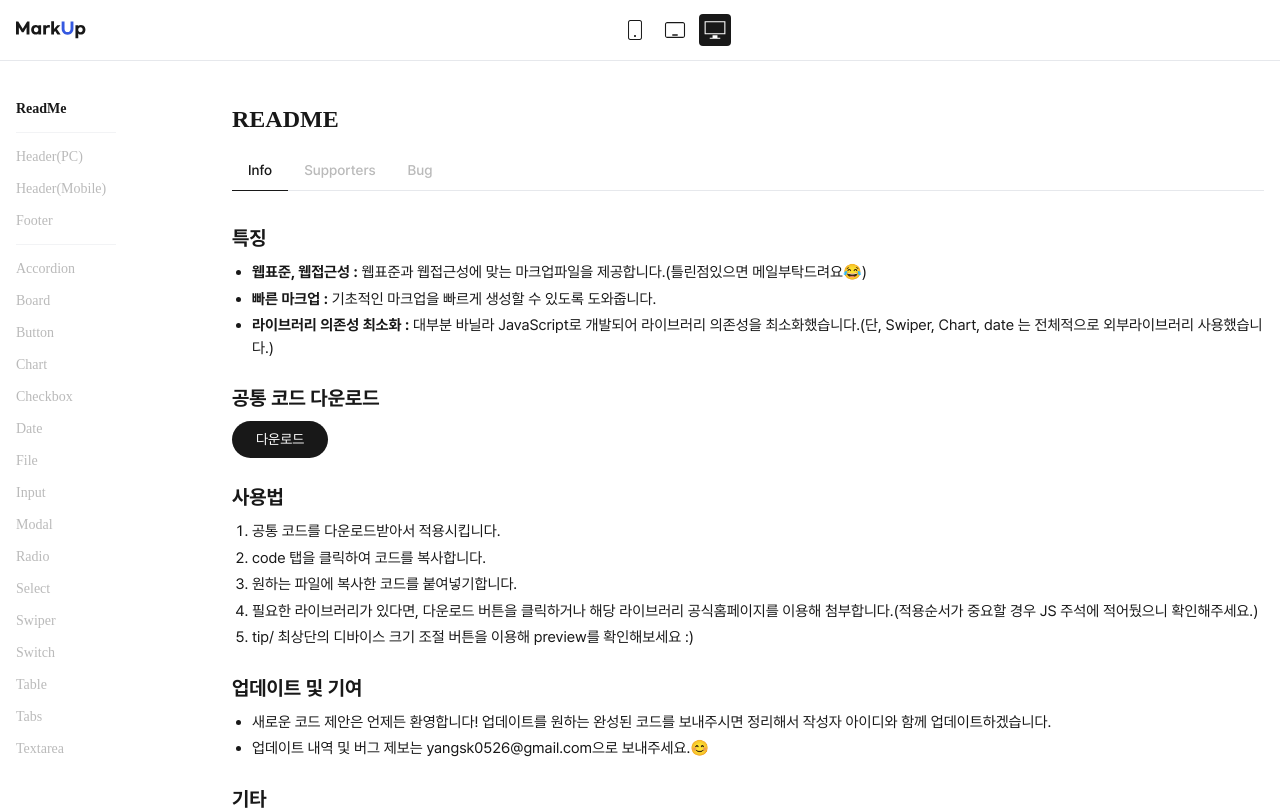
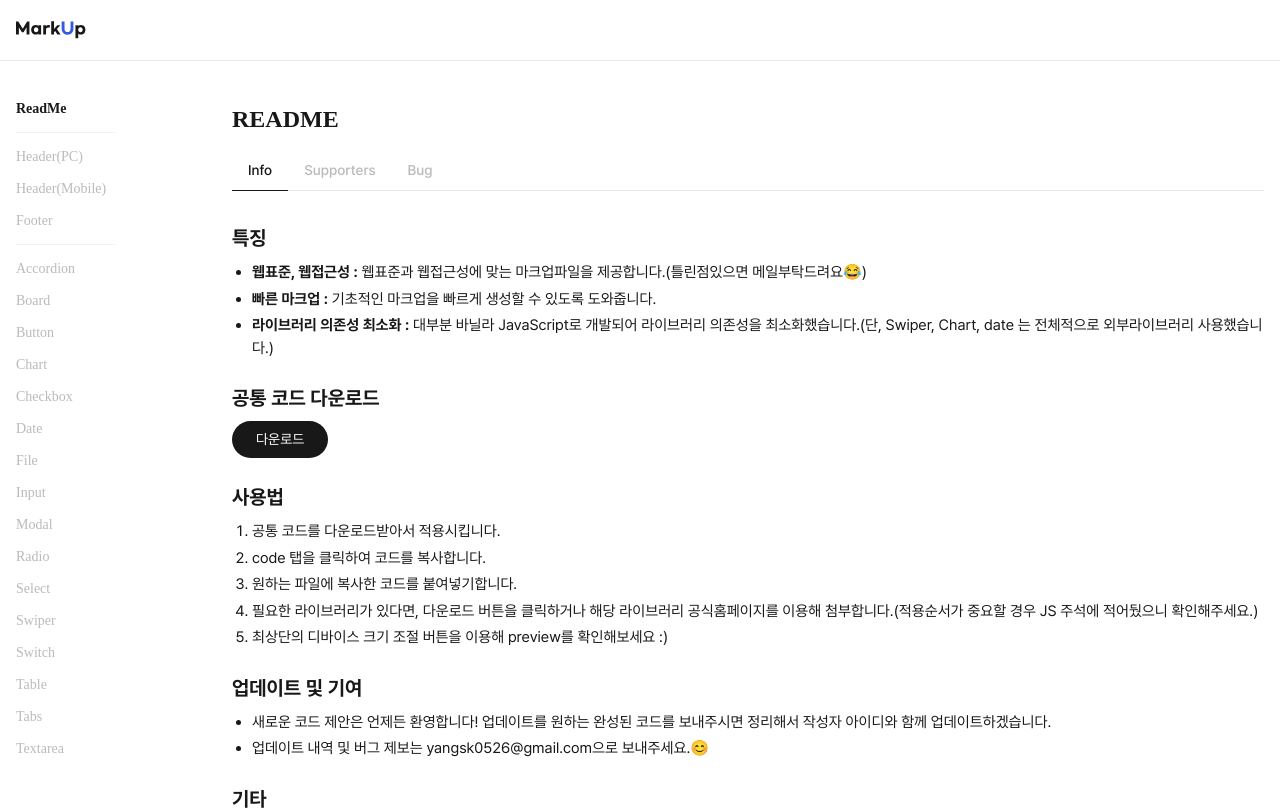
Before and after one commit to YangSangGeon/MarkUp, a Next.js app in the folder markup/: page / in a window 1280 px wide. Shown: the top 810 px of the page. Built offline with nearby package versions, Linux system fonts and the light colour scheme; a web font is replaced by a local one.

Commit message:
-readme에서는 디바이스 선택 안보이도록 수정

```diff
--- a/markup/app/components/Header.js
+++ b/markup/app/components/Header.js
@@ -67,7 +67,7 @@ export default function Header() {
               alt="홈"
             />
           </Link>
-          <DeviceBtns>
+          <DeviceBtns className="device-btn-wrap">
             <DeviceBtn
               onClick={() => setSize("size-mobile")}
               className="size-mobile"
--- a/markup/app/page.js
+++ b/markup/app/page.js
@@ -95,6 +95,9 @@ export default function Home() {
       description: "2",
     },
   ];
+  useEffect(() => {
+    document.querySelector('.device-btn-wrap').style.display ='none'
+  },[])
 
   return (
     <Body>
@@ -157,7 +160,7 @@ export default function Home() {
                   경우 JS 주석에 적어뒀으니 확인해주세요.)
                 </ReadMeList2>
                 <ReadMeList2>
-                  tip/ 최상단의 디바이스 크기 조절 버튼을 이용해 preview를
+                  최상단의 디바이스 크기 조절 버튼을 이용해 preview를
                   확인해보세요 :)
                 </ReadMeList2>
               </ReadMeListWrap>
```
Also changed, not shown: markup/app/components/ContentsWrap.js (+1 -27 lines).
